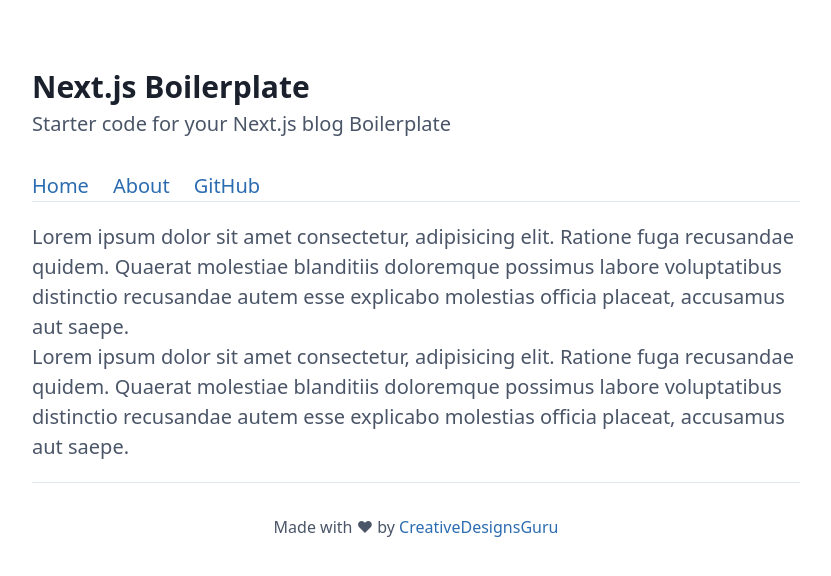
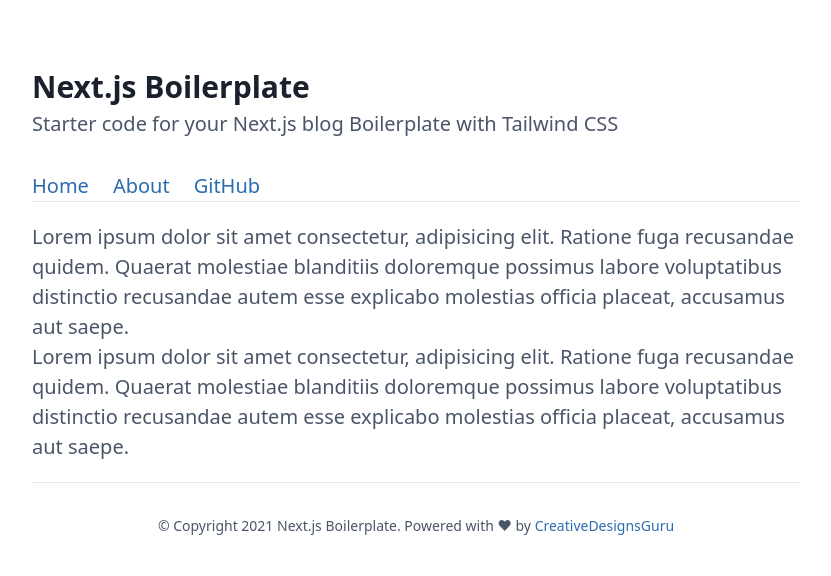
Before and after one commit to Genie0530-tech/Next-js-Blog-Boilerplate, a Next.js app: page /about/ in a window 1280 px wide. Shown: the top 576 px of the page, without its empty margins (224-1055 px from the left). Built offline with nearby package versions, Linux system fonts and the light colour scheme.

Commit message:
Improve wording in demo

```diff
--- a/_posts/nextjs-blog-boilerplate-presentation.md
+++ b/_posts/nextjs-blog-boilerplate-presentation.md
@@ -8,9 +8,9 @@
 
 [![Nextjs starter banner](@@baseUrl@@/assets/images/nextjs-starter-banner.png)](https://creativedesignsguru.com/demo/Nextjs-Blog-Boilerplate/)
 
-## Next js Blog Boilerplate
+## Next js Blog Boilerplate with Tailwind CSS
 
-🚀 Next.js Blog Boilerplate is starter code for your blog based on Next.js framework. ⚡️ Made with [Next.js](https://nextjs.org), [TypeScript](https://www.typescriptlang.org), [ESLint](https://eslint.org), [Prettier](https://prettier.io), [PostCSS](https://postcss.org), [Tailwind CSS](https://tailwindcss.com).
+🚀 Next.js Blog Boilerplate is starter code for your blog based on Next.js 10+ framework with Tailwind CSS 2.0. ⚡️ Made with [Next.js](https://nextjs.org), [TypeScript](https://www.typescriptlang.org), [ESLint](https://eslint.org), [Prettier](https://prettier.io), [PostCSS](https://postcss.org), [Tailwind CSS](https://tailwindcss.com).
 
 Clone this project and use it to create your own [Next.js](https://nextjs.org) blog. You can check a [Next js blog templates demo](https://creativedesignsguru.com/demo/Nextjs-Blog-Boilerplate/).
 
--- a/src/templates/Main.tsx
+++ b/src/templates/Main.tsx
@@ -41,8 +41,13 @@
 
       <div className="text-xl py-5">{props.children}</div>
 
-      <div className="border-t border-gray-300 text-center py-8">
-        Made with
+      <div className="border-t border-gray-300 text-center py-8 text-sm">
+        © Copyright
+        {' '}
+        {new Date().getFullYear()}
+        {' '}
+        {Config.title}
+        . Powered with
         {' '}
         <span role="img" aria-label="Love">
           ♥
@@ -51,6 +56,12 @@
         by
         {' '}
         <a href="https://creativedesignsguru.com">CreativeDesignsGuru</a>
+        {/*
+         * PLEASE READ THIS SECTION
+         * We'll really appreciate if you could have a link to our website
+         * The link doesn't need to appear on every pages, one link on one page is enough.
+         * Thank you for your support it'll mean a lot for us.
+         */}
       </div>
     </div>
   </div>
--- a/src/utils/Config.ts
+++ b/src/utils/Config.ts
@@ -1,7 +1,7 @@
 export const Config = {
   site_name: 'Starter',
   title: 'Next.js Boilerplate',
-  description: 'Starter code for your Next.js blog Boilerplate',
+  description: 'Starter code for your Next.js blog Boilerplate with Tailwind CSS',
   url: 'https://example.com',
   locale: 'en',
   author: 'Anonymous',
--- a/tsconfig.json
+++ b/tsconfig.json
@@ -9,7 +9,6 @@
     "strict": true,
     "alwaysStrict": true,
     "strictNullChecks": true,
-    "noUncheckedIndexedAccess": true,
 
     "noImplicitAny": true,
     "noImplicitReturns": true,
```
